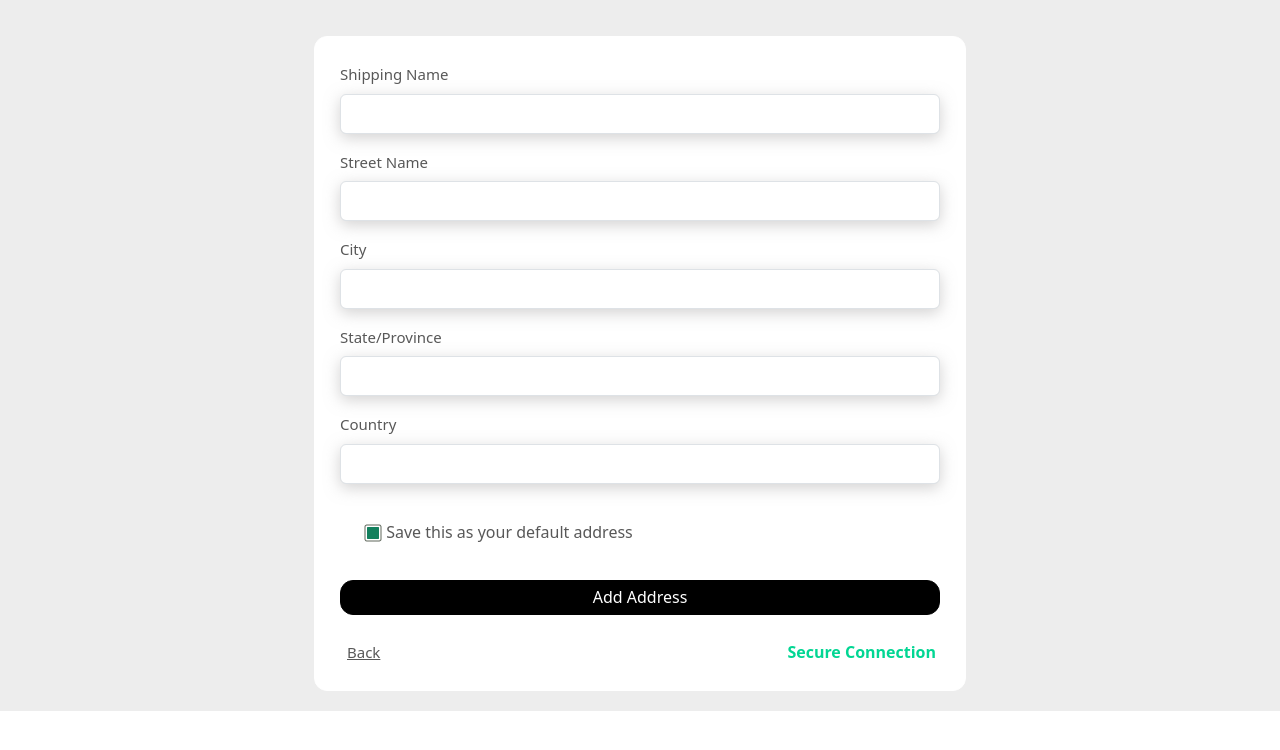
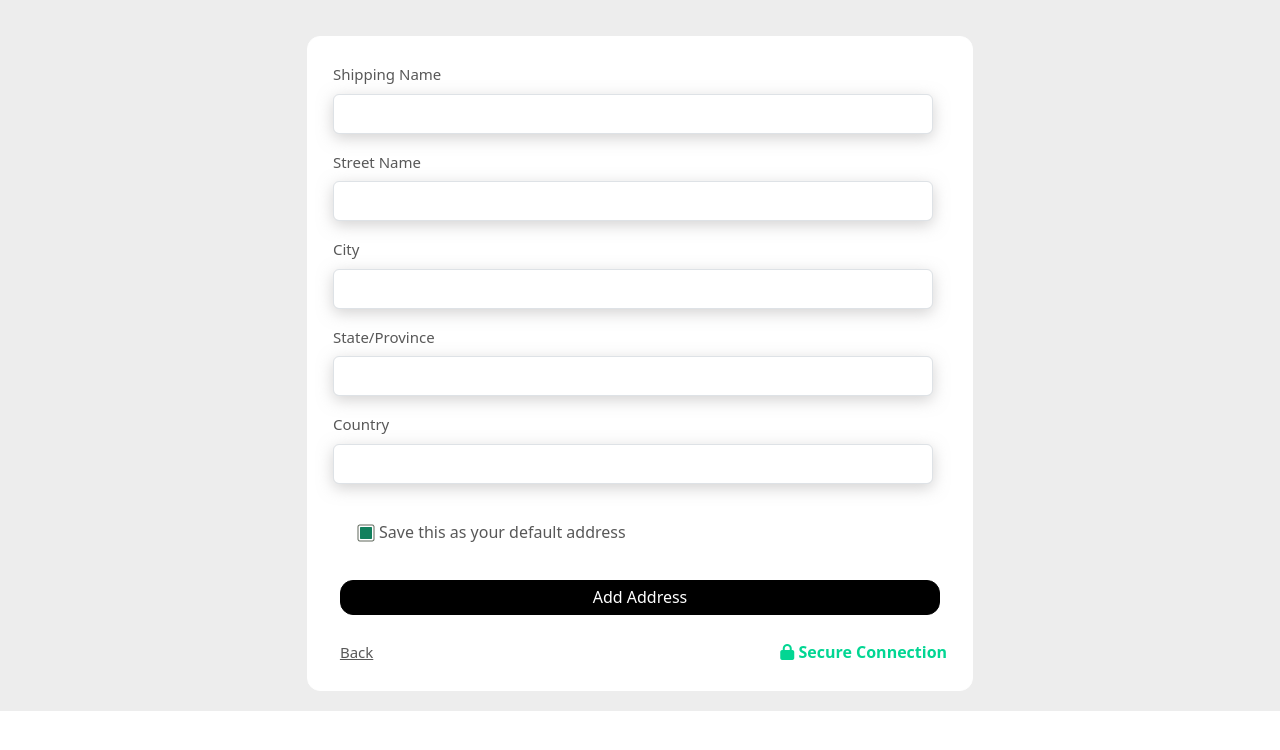
Before and after one commit to Nozzie-Dev/E-commerce_May_Cohort, a React (Create React App) app in the folder melsoft-website/: page /address in a window 1280 px wide. Shown: the top 750 px of the page. Built offline with nearby package versions, Linux system fonts and the light colour scheme.

Commit message:
Update AddressPage.js

```diff
--- a/melsoft-website/src/pages/AddressPage.js
+++ b/melsoft-website/src/pages/AddressPage.js
@@ -42,7 +42,7 @@ const AddressPage = () => {
                             <button onClick={() => navigate('/Checkoutform')} className='backbutton'>
                                 Back
                             </button></div>
-                        <div className='connection'>Secure Connection</div>
+                        <div className='connection'><i class="fas fa-lock"></i>  Secure Connection</div>
                     </form>
                 </div>
             </div>
```
